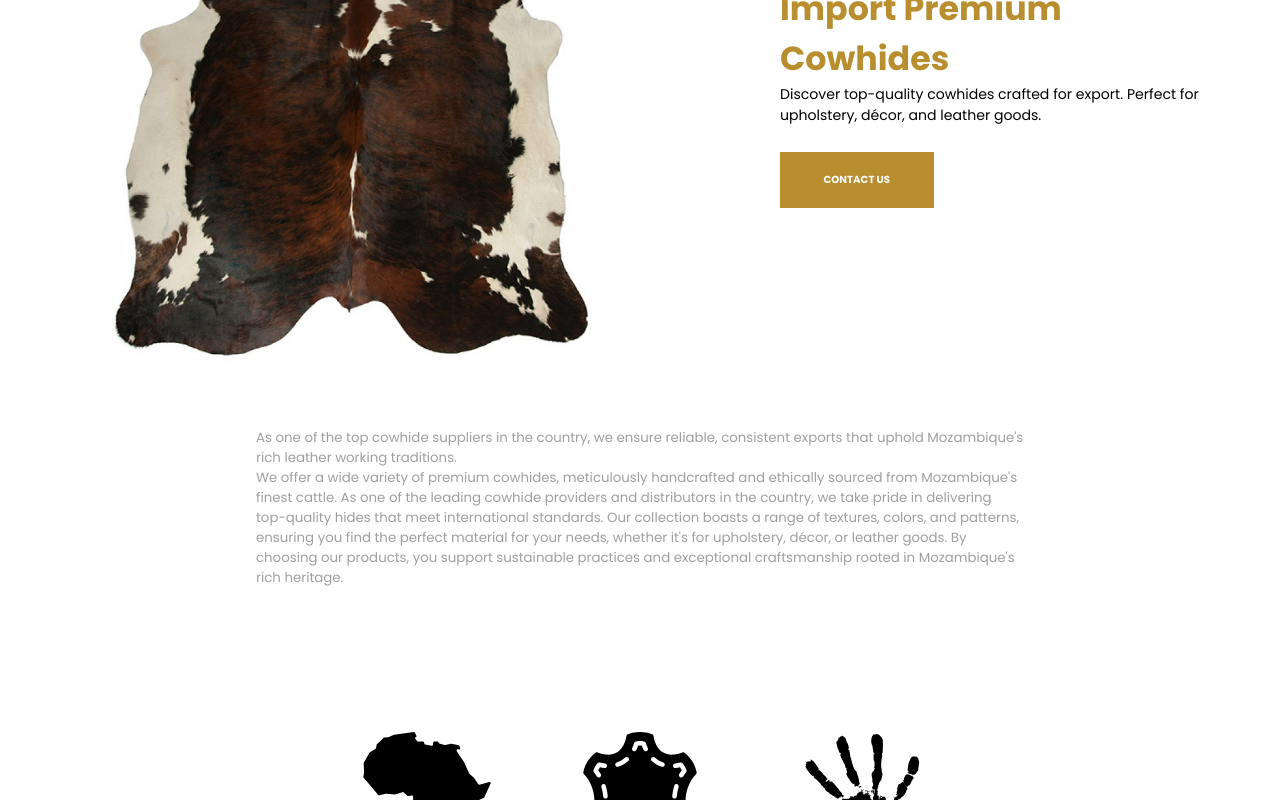
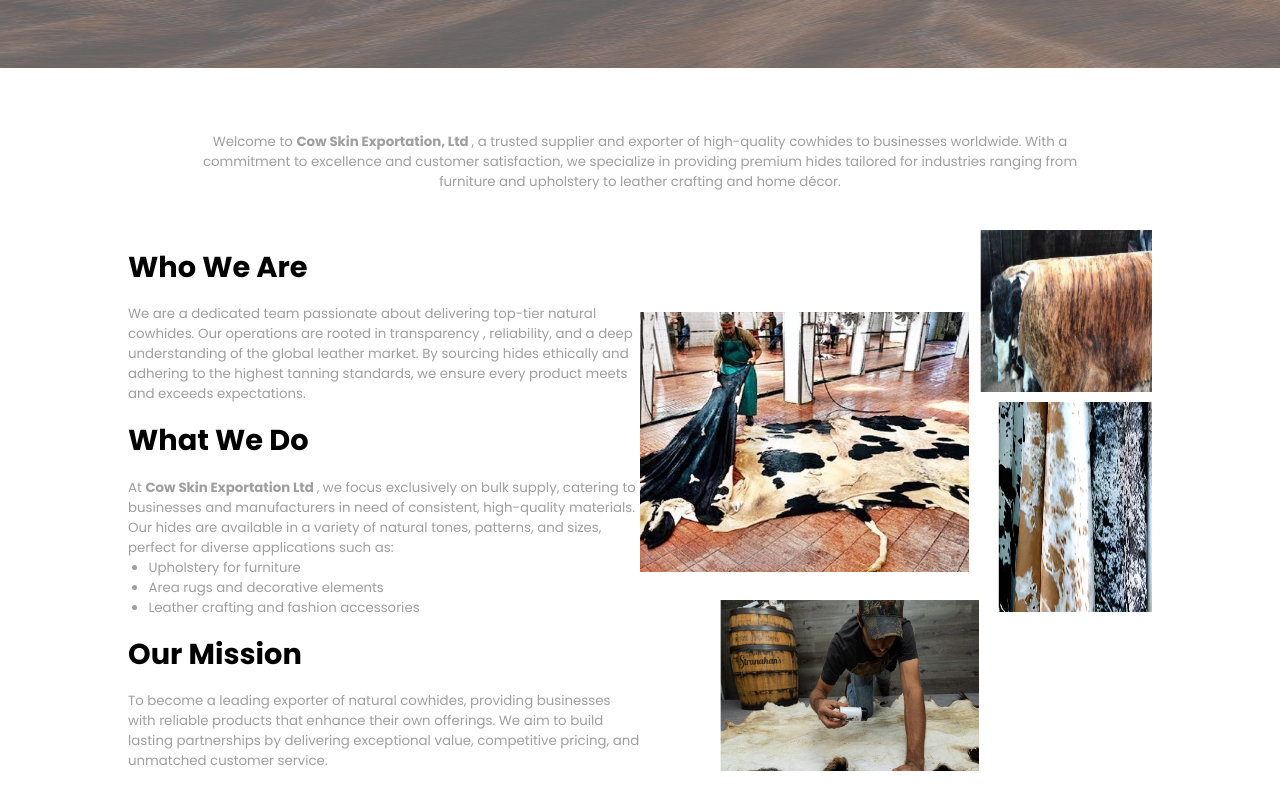
Before and after one commit to DEGEN101/cow-hide-exportation-website, a React (Create React App) app: page / in a window 1280 px wide. Shown: the part 300-1100 px from the top of the page. Built offline with nearby package versions, Linux system fonts and the light colour scheme.

Commit message:
Improved image gallery grid layout

```diff
--- a/src/App.jsx
+++ b/src/App.jsx
@@ -1,12 +1,12 @@
-import Homepage from './Pages/Homepage/Homepage';
-// import AboutUsPage from './Pages/AboutUsPage/AboutUsPage';
+// import Homepage from './Pages/Homepage/Homepage';
+import AboutUsPage from './Pages/AboutUsPage/AboutUsPage';
 // import ContactForm from './Components/ContactForm/ContactForm';
 //  import ContactPage from './Pages/ContactPage/ContactPage';
 
 const App = () => {
   return (
     <>
-      <Homepage/>
+      <AboutUsPage/>
     </>
   );
 }
--- a/src/Pages/AboutUsPage/AboutUsPage.css
+++ b/src/Pages/AboutUsPage/AboutUsPage.css
@@ -19,17 +19,17 @@
 }
 
 .aboutUs-content-section {
-    margin-left: 10vh;
-    width: 80vw;
-    height: 40vw;
+    width: auto;
+    margin-inline: auto;
 
     display: flex;
-    flex-direction: row;
-    justify-content: space-between;
+    flex-flow: row nowrap;
+    justify-content: center;
 }
 
 .aboutUs-content-section .information-section-container {
-    width: 50%;
+    max-width: 40vw;
+
     display: flex;
     flex-direction: column;
 }
@@ -41,11 +41,12 @@
 }
 
 .aboutUs-content-section .image-gallary {
-    width: 40%;
-    height: 100%;
+    max-width: 40vw;
     display: grid;
-    grid-template-rows: repeat(25, 1fr);
-    grid-template-columns: repeat(25, 1fr);
+
+    grid-template-columns: repeat(7, minmax(1fr, 10px));
+    grid-template-rows: repeat(8, minmax(1fr, 10px));
+    gap: 10px;
 }
 
 .aboutUs-content-section .image-gallary section {
@@ -53,17 +54,24 @@
 }
 
 .aboutUs-content-section .image-gallary img {
+    width: 100%;
     height: 100%;
 
     align-self: center;
 }
 
 .aboutUs-content-section .image-gallary .img-1 {
-    grid-area: 1 / 17/ 10/ -1;
+    grid-row: 1 / span 3;
+    grid-column: 5 / span 3;
+}
+
+.aboutUs-content-section .image-gallary .img-1 img {
+    transform: scale(1.4) translateX(15%);
 }
 
 .aboutUs-content-section .image-gallary .img-2 {
-    grid-area: 6 / 2/ 16/ 16;
+    grid-row: 3 / span 3;
+    grid-column: 1 / span 4;
 }
 
 .aboutUs-content-section .image-gallary .img-2 img {
@@ -71,11 +79,17 @@
 }
 
 .aboutUs-content-section .image-gallary .img-3 {
-    grid-area: 11 / 21/ 19/ -1;
+    grid-row: 4 / span 3;
+    grid-column: 6 / span 2;
+}
+
+.aboutUs-content-section .image-gallary .img-3 img {
+    transform: scale(2) translateX(28%);
 }
 
 .aboutUs-content-section .image-gallary .img-4 {
-    grid-area: 17 / 5/ -1/ 20;
+    grid-row: 6 / span 4;
+    grid-column: 2 / span 4;
 }
 
 .aboutUs-content-section .image-gallary .img-4  img{
```
Also changed, not shown: src/Pages/AboutUsPage/AboutUsPage.jsx (+9 -3 lines).
